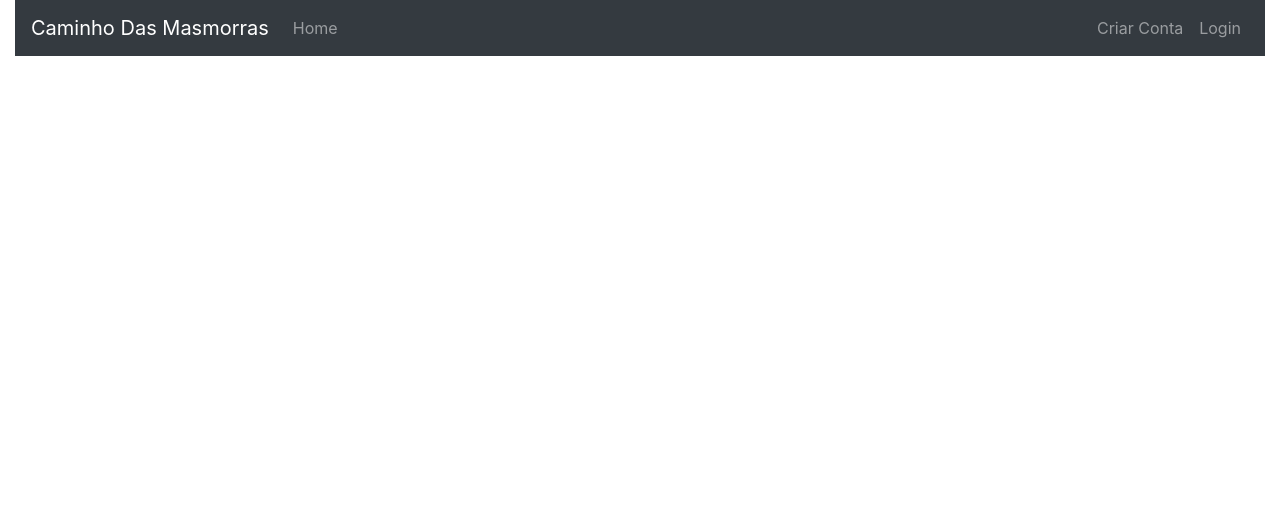
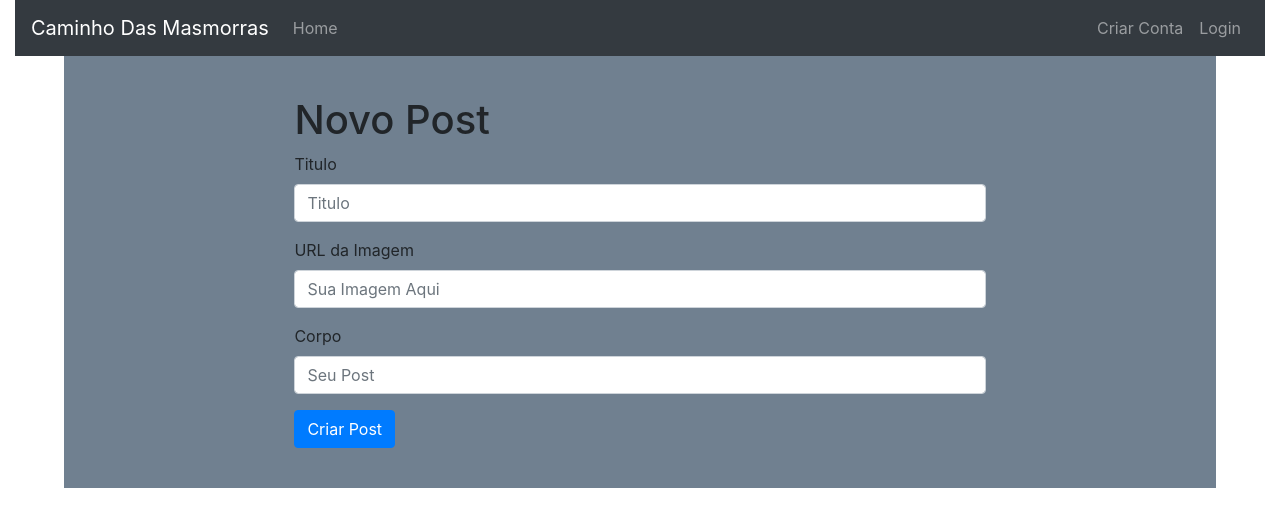
Before and after one commit to HenriqueSamii/Caminho-Das-Masmorras, a Vue app: page /post/criar in a window 1280 px wide. Shown: the top 526 px of the page. Built offline with nearby package versions, Linux system fonts and the light colour scheme.

Commit message:
criar post

```diff
--- a/src/components/HomeLogado.vue
+++ b/src/components/HomeLogado.vue
@@ -1,6 +1,13 @@
 <template>
   <div id="homeLogado">
     <h1>Bem vido {{this.usuarioById(this.getUsuarioLogado).nome}}</h1>
+    <router-link
+      tag="button"
+      class="btn btn-primary"
+      type="submit"
+      v-if="isUsuarioLogado"
+      :to="{name:'CriarPost' }"
+    >Criar Post</router-link>
     <div class="cardList">
       <div class="card" v-for="post of this.allPosts" :key="post">
         <CardPost v-bind:postContent="post" />
@@ -18,7 +25,7 @@ export default {
   data: function(){
     return{};
   },computed: {
-    ...mapGetters(["getUsuarioLogado","usuarioById","allPosts"])
+    ...mapGetters(["getUsuarioLogado","usuarioById","allPosts","isUsuarioLogado"])
   },
   components: {
     CardPost
--- a/src/views/CriarEvento.vue
+++ b/src/views/CriarEvento.vue
@@ -119,11 +119,12 @@ export default {
         } */
 </script>
 <style>
-#loginECreate {
+#criarEvento {
   width: 60%;
   float: none;
   margin: 0 auto;
   padding-top: 2.5em;
   padding-bottom: 2.5em;
 }
+
 </style>
--- a/src/views/CriarPost.vue
+++ b/src/views/CriarPost.vue
@@ -0,0 +1,86 @@
+<template>
+  <div id="criarPost">
+    <h1>Novo Post</h1>
+    <form v-on:submit.prevent="cirarNovoPost">
+      <div class="form-group">
+        <label>Titulo</label>
+        <input
+          v-model="titulo"
+          type="text"
+          class="form-control"
+          placeholder="Titulo"
+          required
+        />
+      </div>
+      <div class="form-group">
+        <label>URL da Imagem</label>
+        <input v-model="imgURL" type="text" class="form-control" placeholder="Sua Imagem Aqui" />
+      </div>
+      <div class="form-group">
+        <label>Corpo</label>
+        <input
+          v-model="corpo"
+          type="text"
+          class="form-control"
+          placeholder="Seu Post"
+          required
+        />
+      </div>
+
+      <button type="submit" class="btn btn-primary">Criar Post</button>
+    </form>
+  </div>
+</template>
+
+<script>
+import { mapGetters, mapActions } from "vuex";
+
+export default {
+  name: "CriarEvento",
+  props: {
+    pageTitle: String,
+    isLogin: Boolean
+  },
+  data: function() {
+    return {
+      titulo: "",
+      imgURL: "",
+      corpo: ""
+    };
+  },
+  computed: {
+    ...mapGetters(["getUsuarioLogado"])
+  },
+  methods: {
+    ...mapActions(["createPost"]),
+    cirarNovoPost: function() {
+      this.createPost({
+        criadorId: this.getUsuarioLogado,
+        titulo: this.titulo,
+        imgURL: this.imgURL,
+        corpo: this.corpo,
+        dataDeCriacao: new Date().toLocaleString()
+      });
+      this.$router.push({ name: "Home" });
+    }
+  }
+};
+
+/* {
+            id: 1,
+            criadorId: 1,
+            titulo: "post 1",
+            imgURL: "https://img4.goodfon.com/wallpaper/big/1/2b/warhammer-40-000-death-guard-mortarion-nurgle-plague.jpg",
+            corpo: "Nurgle is coming",
+            dataDeCriacao: new Date().getDate()
+        } */
+</script>
+<style>
+#criarPost {
+  width: 60%;
+  float: none;
+  margin: 0 auto;
+  padding-top: 2.5em;
+  padding-bottom: 2.5em;
+}
+</style>
```
